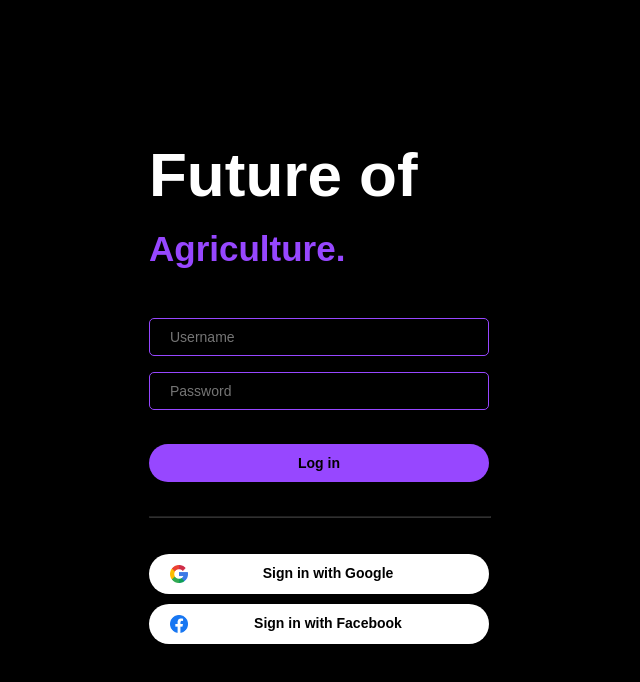
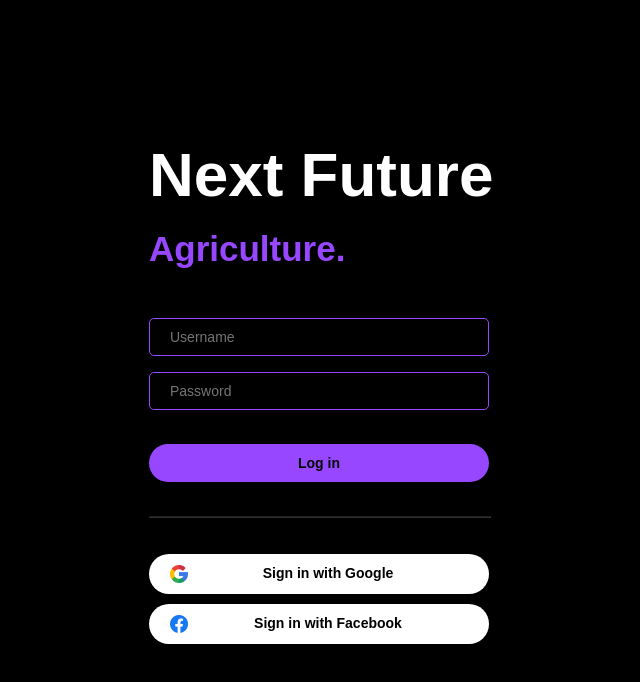
Before and after one commit to IT21823398/AgriMatrix, a React (Vite) app in the folder frontend/: page / in a window 1280 px wide. Shown: the top 682 px of the page, without its empty margins (1-641 px from the left). Built offline with nearby package versions, Linux system fonts and the light colour scheme.

Commit message:
re-changed p1 and p2

```diff
--- a/frontend/src/pages/LandingPage.jsx
+++ b/frontend/src/pages/LandingPage.jsx
@@ -8,7 +8,7 @@ function LandingPage() {
         <body>
             <div class="container">
                 <div class="sign-in">
-                    <p id="p1">Future of</p>
+                    <p id="p1">Next Future</p>
                     <p id="p2">Agriculture.</p>
                     <form id="sign-in-form">
                         <input type="text" id="username" name="username" placeholder="Username" />
```
